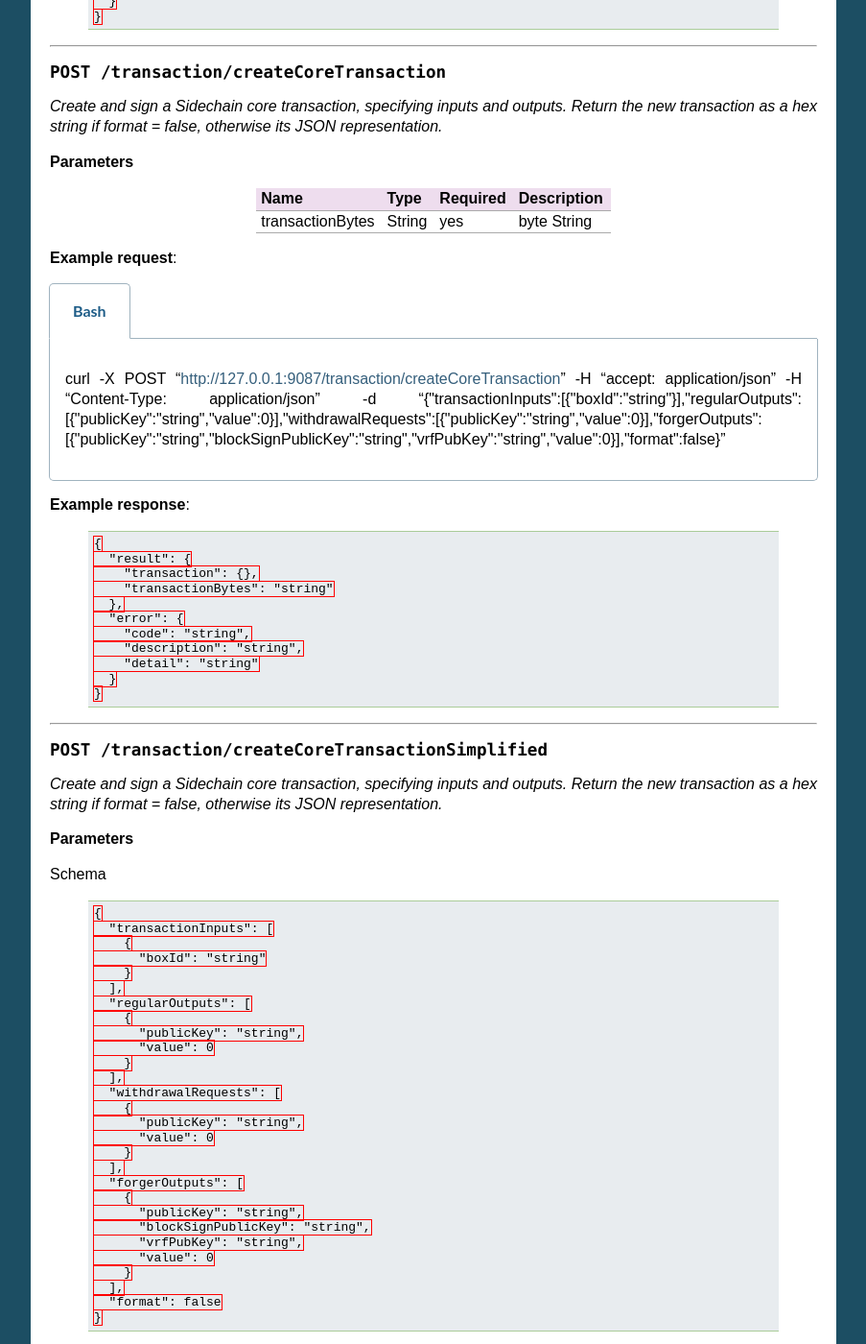
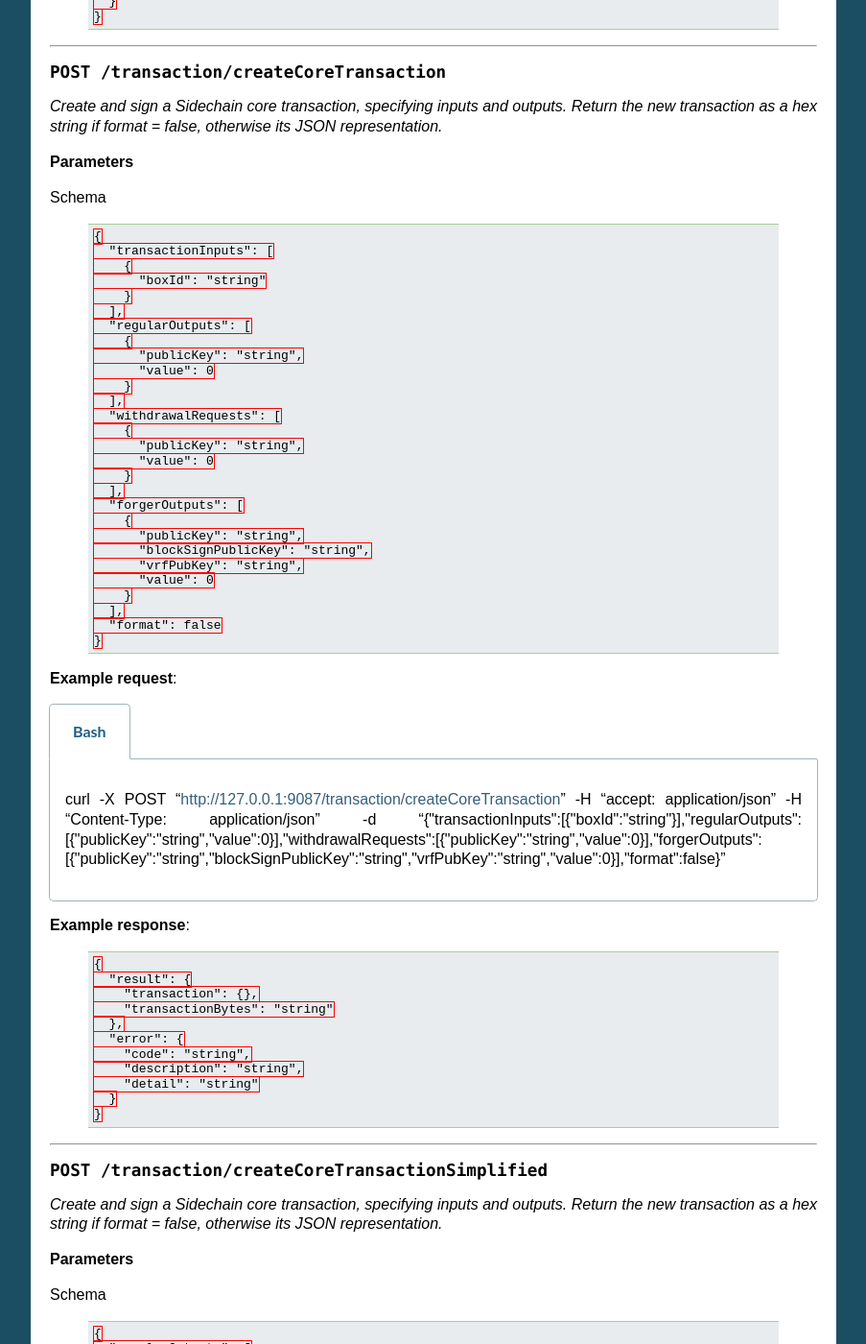
Before and after one commit to megaluck/documentation, a Sphinx documentation site: the page built from docs/reference/01-scnode-api-spec.rst, in a window 1280 px wide and 1400 px high, scrolled down 8386 px. Shown: the whole window at 96% size, without its empty margins (198-1101 px from the left). Built offline with Sphinx 7.4.7, drawn with Linux system fonts in a browser that asks for light colours; some of the changed lines change nothing that is shown; some of the changed text lies outside the part shown.

Commit message:
Update 01-scnode-api-spec.rst

```diff
--- a/docs/reference/01-scnode-api-spec.rst
+++ b/docs/reference/01-scnode-api-spec.rst
@@ -519,11 +519,38 @@
 
 **Parameters**
 
-+------------------+--------+----------+----------------------------------------+
-| Name             | Type   | Required |          Description                   |
-+==================+========+==========+========================================+
-| transactionBytes | String |   yes    |         byte String                    |
-+------------------+--------+----------+----------------------------------------+
+Schema
+
+   .. sourcecode:: http
+
+      {
+        "transactionInputs": [
+          {
+            "boxId": "string"
+          }
+        ],
+        "regularOutputs": [
+          {
+            "publicKey": "string",
+            "value": 0
+          }
+        ],
+        "withdrawalRequests": [
+          {
+            "publicKey": "string",
+            "value": 0
+          }
+        ],
+        "forgerOutputs": [
+          {
+            "publicKey": "string",
+            "blockSignPublicKey": "string",
+            "vrfPubKey": "string",
+            "value": 0
+          }
+        ],
+        "format": false
+      }
 
 
 **Example request**:
@@ -566,11 +593,6 @@
    .. sourcecode:: http
 
       {
-        "transactionInputs": [
-          {
-            "boxId": "string"
-          }
-        ],
         "regularOutputs": [
           {
             "publicKey": "string",
@@ -591,7 +613,8 @@
             "value": 0
           }
         ],
-        "format": false
+        "fee": 0,
+        "format": true
       }
 
 
@@ -630,9 +653,19 @@
 
 **Parameters**
 
-+------------------+
-| **TBD**          |
-+------------------+
+Schema
+
+   .. sourcecode:: http
+
+      {
+        "outputs": [
+          {
+            "publicKey": "string",
+            "value": 0
+          }
+        ],
+        "fee": 0
+      }
 
 
 **Example request**:
@@ -668,9 +701,17 @@
 
 **Parameters**
 
-+------------------+
-| **TBD**          |
-+------------------+
+   .. sourcecode:: http
+
+      {
+        "outputs": [
+          {
+            "publicKey": "string",
+            "value": 0
+          }
+        ],
+        "fee": 0
+      }
 
 
 **Example request**:
@@ -701,9 +742,21 @@
 
 **Parameters**
 
-+------------------+
-| **TBD**          |
-+------------------+
+Schema
+
+   .. sourcecode:: http
+
+      {
+        "outputs": [
+          {
+            "publicKey": "string",
+            "blockSignPublicKey": "string",
+            "vrfPubKey": "string",
+            "value": 0
+          }
+        ],
+        "fee": 0
+      }
 
 
 **Example request**:
@@ -739,9 +792,32 @@
 
 **Parameters**
 
-+------------------+
-| **TBD**          |
-+------------------+
+Schema
+
+   .. sourcecode:: http
+
+      {
+        "transactionInputs": [
+          {
+            "boxId": "string"
+          }
+        ],
+        "regularOutputs": [
+          {
+            "publicKey": "string",
+            "value": 0
+          }
+        ],
+        "forgerOutputs": [
+          {
+            "publicKey": "string",
+            "blockSignPublicKey": "string",
+            "vrfPubKey": "string",
+            "value": 0
+          }
+        ],
+        "format": false
+      }
 
 
 **Example request**:
@@ -779,9 +855,11 @@
 
 **Parameters**
 
-+------------------+
-| **TBD**          |
-+------------------+
++------------------+--------+--------------------------+
+| Name             | Type   | Description              |
++==================+========+==========================+
+| transactionBytes | String | Signed Transaction Bytes |
++------------------+--------+--------------------------+
 
 
 **Example request**:
```
